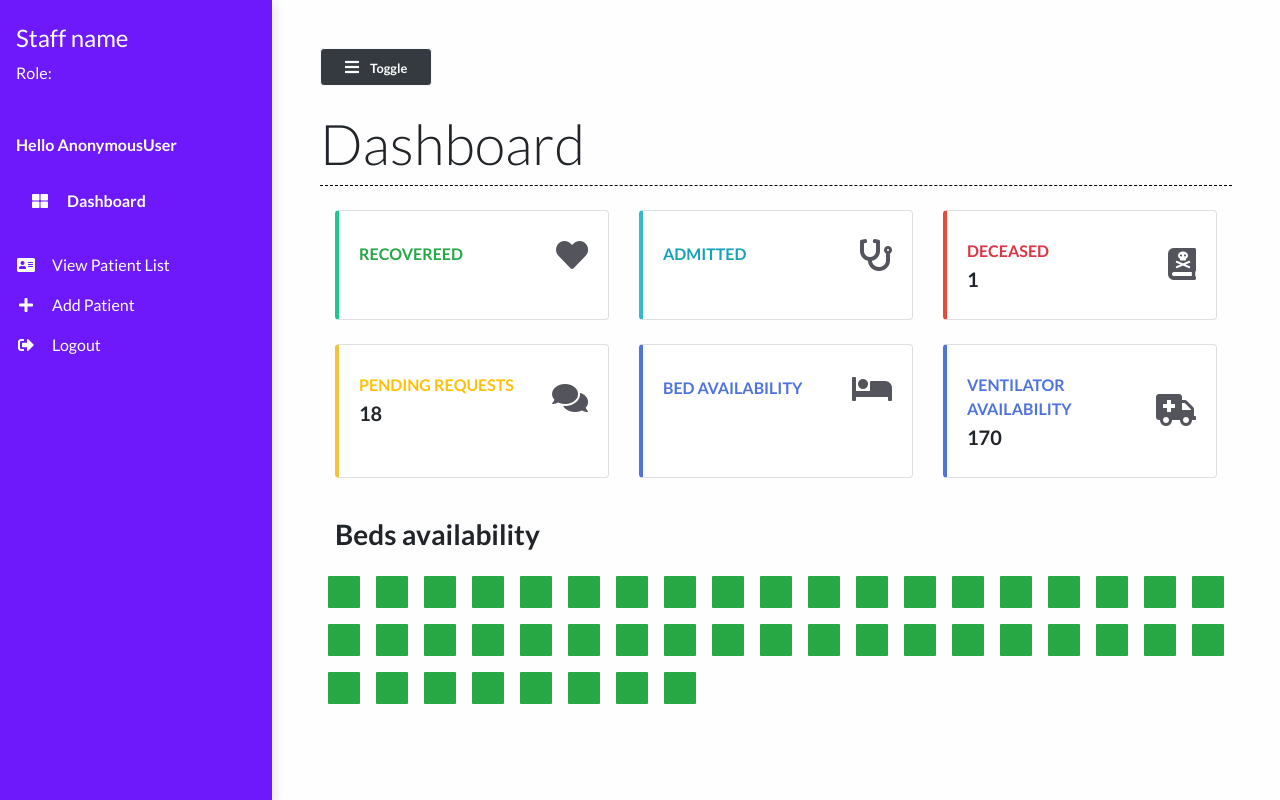
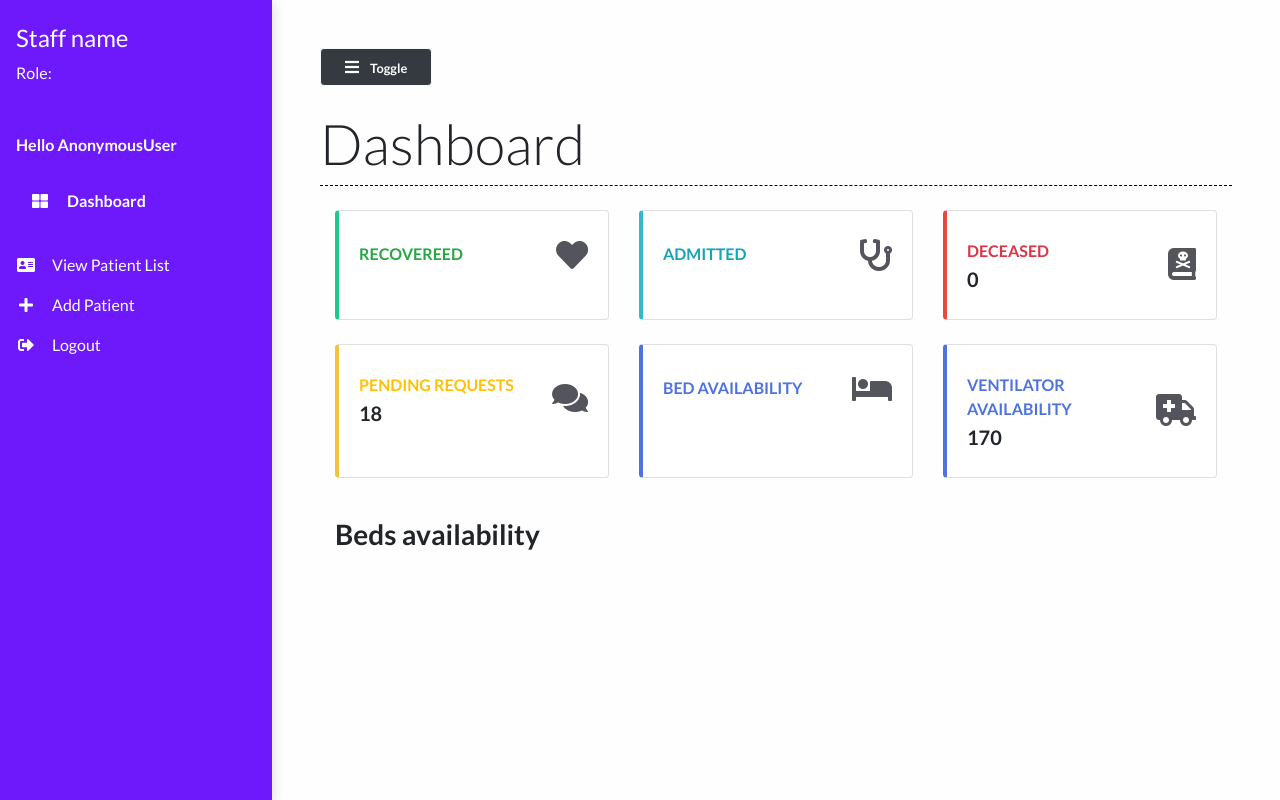
Before and after one commit to ShyrenMore/COVID-19-Hospital-Management, a Django app: template main/templates/main/dashboard.html in a window 1280 px wide. Run offline with Django 3.2, Linux system fonts and the light colour scheme; the template is opened without the code that fills it, so the values that code supplies are empty; some libraries are stand-ins or nearby versions.

Commit message:
add bed floor plan map

```diff
--- a/main/models.py
+++ b/main/models.py
@@ -37,3 +37,6 @@ class Bed(models.Model):
     occupied = models.BooleanField()
     def __str__(self):
         return self.bed_number
+
+
+class Doctor(models.)
--- a/main/templates/main/dashboard.html
+++ b/main/templates/main/dashboard.html
@@ -55,7 +55,7 @@
                                 </div>
                                 <div class="row no-gutters align-items-center">
                                     <div class="col-auto">
-                                        <div class="h5 mb-0 mr-3 font-weight-bold text-gray-800">1</div>
+                                        <div class="h5 mb-0 mr-3 font-weight-bold text-gray-800">0</div>
                                     </div>
                                 </div>
                             </div>
@@ -124,54 +124,23 @@
         <div><h3 class="font-weight-bold my-3">Beds availability</h3></div>
         <div class="row">
             <!-- .bg-success.grid-box.my-2.mx-2  -->
-            <div class="bg-success grid-box my-2 mx-2 py-3 px-3">
-            </div>
+            {% comment %} <div class="bg-success grid-box my-2 mx-2 py-3 px-3"> {% endcomment %}
+            {% comment %} </div> {% endcomment %}
 
-            <div class="bg-success grid-box my-2 mx-2 py-3 px-3"></div>
-            <div class="bg-success grid-box my-2 mx-2 py-3 px-3"></div>
-            <div class="bg-success grid-box my-2 mx-2 py-3 px-3"></div>
-            <div class="bg-success grid-box my-2 mx-2 py-3 px-3"></div>
-            <div class="bg-success grid-box my-2 mx-2 py-3 px-3"></div>
-            <div class="bg-success grid-box my-2 mx-2 py-3 px-3"></div>
-            <div class="bg-success grid-box my-2 mx-2 py-3 px-3"></div>
-            <div class="bg-success grid-box my-2 mx-2 py-3 px-3"></div>
-            <div class="bg-success grid-box my-2 mx-2 py-3 px-3"></div>
-            <div class="bg-success grid-box my-2 mx-2 py-3 px-3"></div>
-            <div class="bg-success grid-box my-2 mx-2 py-3 px-3"></div>
-            <div class="bg-success grid-box my-2 mx-2 py-3 px-3"></div>
-            <div class="bg-success grid-box my-2 mx-2 py-3 px-3"></div>
-            <div class="bg-success grid-box my-2 mx-2 py-3 px-3"></div>
-            <div class="bg-success grid-box my-2 mx-2 py-3 px-3"></div>
-            <div class="bg-success grid-box my-2 mx-2 py-3 px-3"></div>
-            <div class="bg-success grid-box my-2 mx-2 py-3 px-3"></div>
-            <div class="bg-success grid-box my-2 mx-2 py-3 px-3"></div>
-            <div class="bg-success grid-box my-2 mx-2 py-3 px-3"></div>
-            <div class="bg-success grid-box my-2 mx-2 py-3 px-3"></div>
-            <div class="bg-success grid-box my-2 mx-2 py-3 px-3"></div>
-            <div class="bg-success grid-box my-2 mx-2 py-3 px-3"></div>
-            <div class="bg-success grid-box my-2 mx-2 py-3 px-3"></div>
-            <div class="bg-success grid-box my-2 mx-2 py-3 px-3"></div>
-            <div class="bg-success grid-box my-2 mx-2 py-3 px-3"></div>
-            <div class="bg-success grid-box my-2 mx-2 py-3 px-3"></div>
-            <div class="bg-success grid-box my-2 mx-2 py-3 px-3"></div>
-            <div class="bg-success grid-box my-2 mx-2 py-3 px-3"></div>
-            <div class="bg-success grid-box my-2 mx-2 py-3 px-3"></div>
-            <div class="bg-success grid-box my-2 mx-2 py-3 px-3"></div>
-            <div class="bg-success grid-box my-2 mx-2 py-3 px-3"></div>
-            <div class="bg-success grid-box my-2 mx-2 py-3 px-3"></div>
-            <div class="bg-success grid-box my-2 mx-2 py-3 px-3"></div>
-            <div class="bg-success grid-box my-2 mx-2 py-3 px-3"></div>
-            <div class="bg-success grid-box my-2 mx-2 py-3 px-3"></div>
-            <div class="bg-success grid-box my-2 mx-2 py-3 px-3"></div>
-            <div class="bg-success grid-box my-2 mx-2 py-3 px-3"></div>
-            <div class="bg-success grid-box my-2 mx-2 py-3 px-3"></div>
-            <div class="bg-success grid-box my-2 mx-2 py-3 px-3"></div>
-            <div class="bg-success grid-box my-2 mx-2 py-3 px-3"></div>
-            <div class="bg-success grid-box my-2 mx-2 py-3 px-3"></div>
-            <div class="bg-success grid-box my-2 mx-2 py-3 px-3"></div>
-            <div class="bg-success grid-box my-2 mx-2 py-3 px-3"></div>
-            <div class="bg-success grid-box my-2 mx-2 py-3 px-3"></div>
-            <div class="bg-success grid-box my-2 mx-2 py-3 px-3"></div>
+            {% for bed in beds %}
+                <div class="
+
+
+                {% if bed.occupied == True %}
+                bg-danger
+                {% elif bed.occupied == False %}
+                bg-success
+                {% endif %}
+
+
+                grid-box my-2 mx-2 py-3 px-3 text-white">{{ bed }}</div>
+            {% endfor %}
+
         </div>
     </div>
 
```
Also changed, not shown: main/views.py (+6 -1 lines), db.sqlite3.
